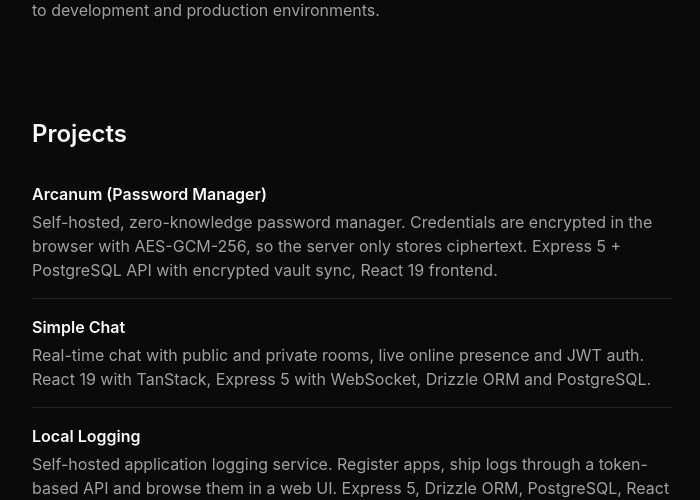
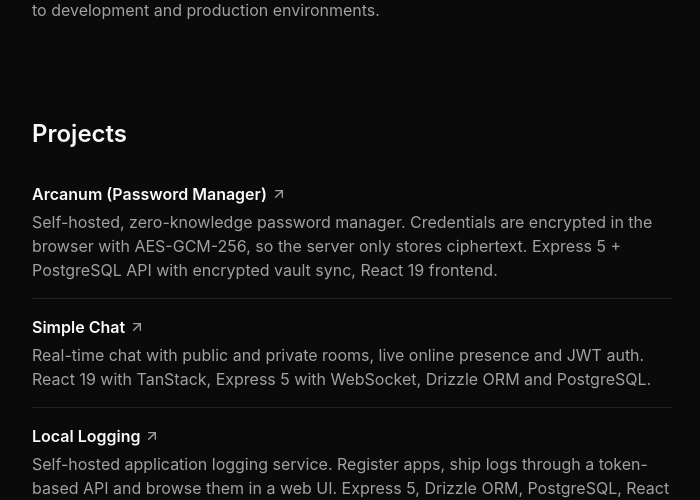
Before and after one commit to MbuuL/portofolio, a React (Vite) app: page / in a window 1280 px wide. Shown: the part 1506-2006 px from the top of the page, without its empty margins (288-988 px from the left). Built offline with nearby package versions, Linux system fonts and the light colour scheme.

Commit message:
Add arrow icon to project titles to signal they are links

```diff
--- a/src/App.tsx
+++ b/src/App.tsx
@@ -6,7 +6,7 @@
   SiLinkedin,
   SiGithub,
 } from "react-icons/si";
-import { Mail } from "lucide-react";
+import { ArrowUpRight, Mail } from "lucide-react";
 
 const skills = [
   { name: "React", Icon: SiReact },
@@ -146,9 +146,10 @@
                   href={href}
                   target="_blank"
                   rel="noopener noreferrer"
-                  className="hover:underline"
+                  className="inline-flex items-center gap-1 hover:underline"
                 >
                   {title}
+                  <ArrowUpRight className="size-4 text-muted-foreground" />
                 </a>
               </h3>
               <p className="text-muted-foreground">{text}</p>
```
